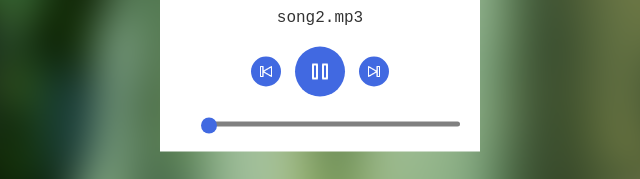
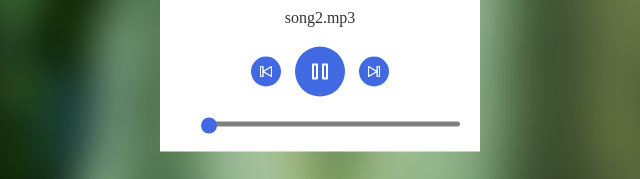
Before and after one commit to SathishSaminathan/HTML-Audio-Player, a plain HTML site: page index.html in a window 1280 px wide. Shown: the part 416-595 px from the top of the page, 320-960 px from the left. Drawn offline with Linux system fonts and the light colour scheme.

Commit message:
bug_fixing

```diff
--- a/styles.scss
+++ b/styles.scss
@@ -37,7 +37,7 @@ body {
     padding: 25px;
     background-color: white;
     #songTitle {
-      font-family: monospace;
+      // font-family: monospace;
       color: #333333;
       font-size: 16px;
       position: absolute;
```
Also changed, not shown: styles.css, 1 other file.
